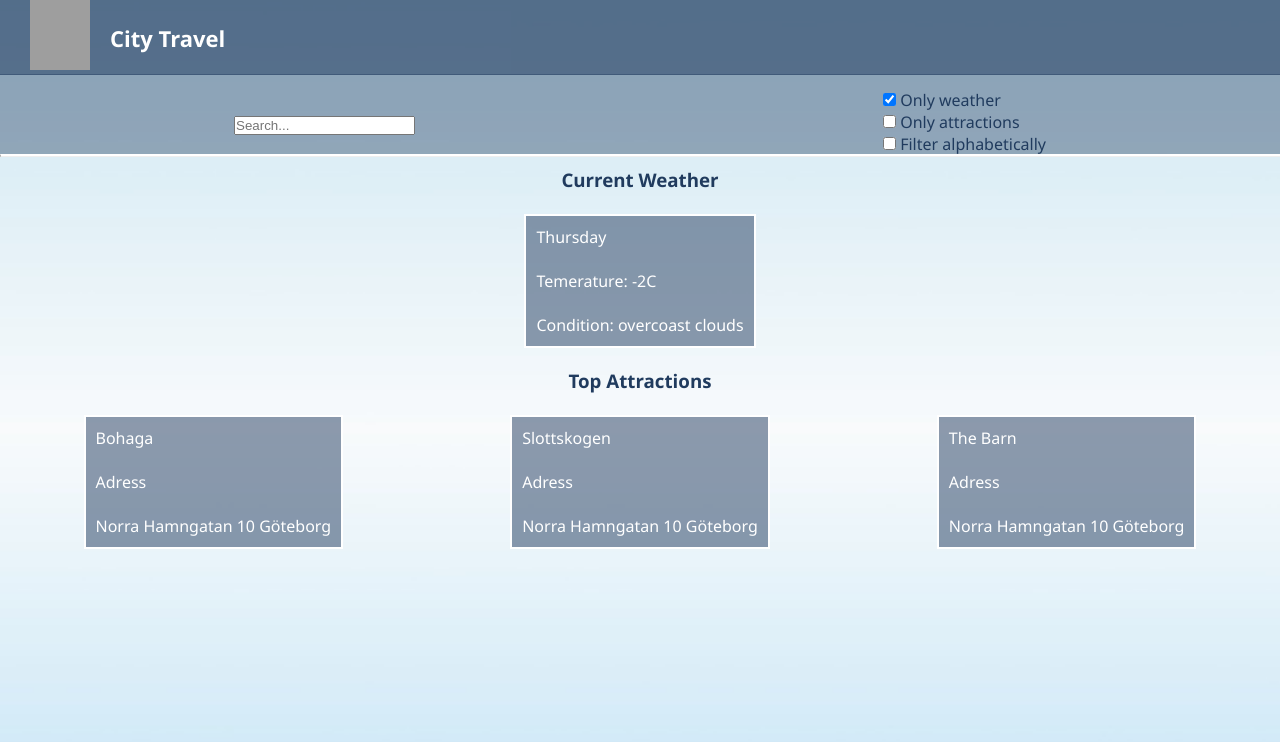
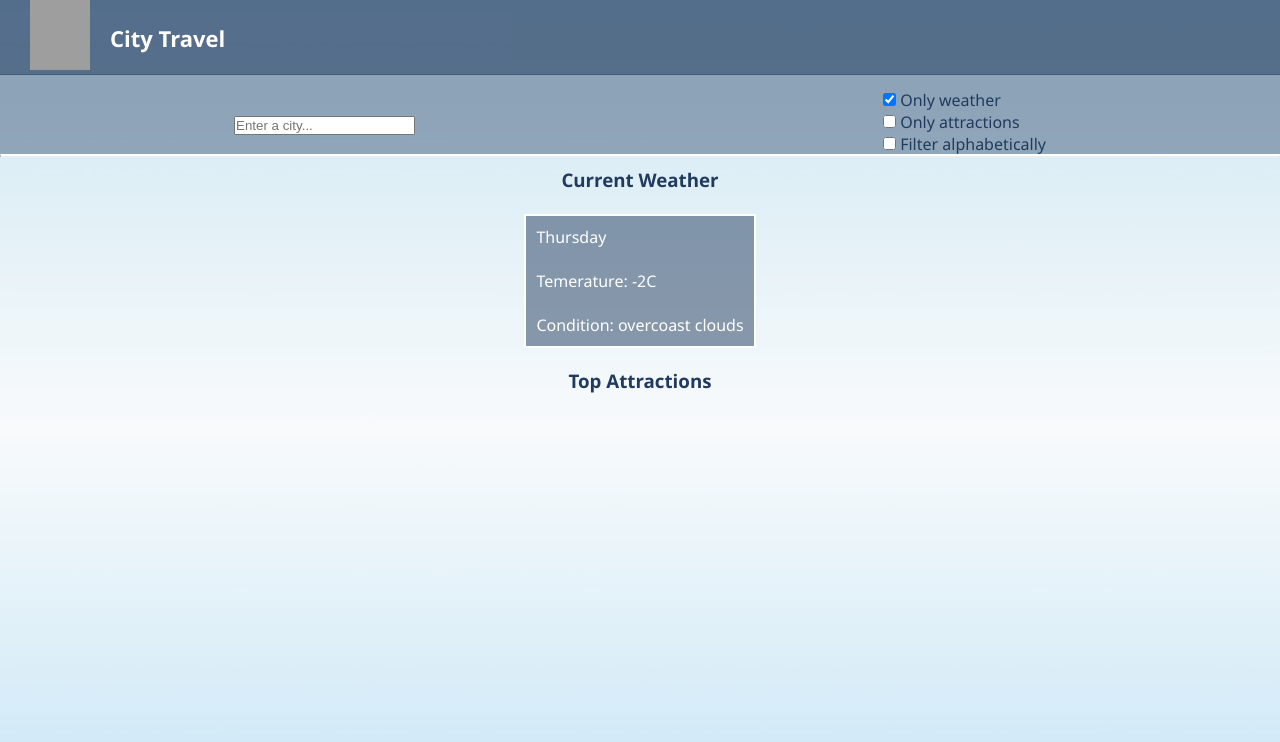
Before and after one commit to Johanna520/uppg2_JS, a plain HTML site: page index.html in a window 1280 px wide. Both pictures are taken after a click on the checkbox "Only weather". Drawn offline with Linux system fonts and the light colour scheme; grey boxes are pictures that could not be loaded.

Commit message:
checkbox ok

```diff
--- a/index.css
+++ b/index.css
@@ -1,6 +1,7 @@
 *{
     padding: 0;
     margin: 0;
+    box-sizing: border-box;
 }
 html{
     height: 100%;
@@ -99,6 +100,8 @@ footer{
     background-color: rgb(32, 59, 94);
     width: 100%;
 }*/
-#value{
-    color: green;
+
+
+#textWeather, #textAttractions{
+    display: none;
 }
--- a/index.html
+++ b/index.html
@@ -5,11 +5,8 @@
     <meta name="viewport" content="width=device-width, initial-scale=1.0">
     <title>City Travel</title>
     <link rel="stylesheet" href="index.css"/>
-
-
+    <link rel="stylesheet" href="https://cdnjs.cloudflare.com/ajax/libs/font-awesome/4.7.0/css/font-awesome.min.css">
     <script defer="true" src='main.js'></script>
-
-
 
 
 </head>
@@ -29,10 +26,13 @@
     <section>
       <section id="top-container">
 
-        <input placeholder="Search..." />
+        <input typ="text" placeholder="Enter a city..." id="executeSearch" />
+
 
 
             <form id="checkBoxes">
+
+
 
                 <input type="checkbox" id="checkBox1">
                 <label for="checkBox1"> Only weather</label><br>
@@ -43,7 +43,7 @@
             </form>
         </section>
         <hr>
-        <h2 id="values"></h2>
+        <h2 id="city"></h2>
 
         <h3>Current Weather</h3>
         <br>
@@ -61,7 +61,7 @@
         <h3>Top Attractions</h3>
         <br>
         <section id="flex-container">
-            <div id="textAttractions1">
+            <div id="textAttractions">
                 <p>Bohaga</p>
                 <br>
                 <p>Adress</p>
@@ -69,21 +69,7 @@
                 <p>Norra Hamngatan 10 Göteborg</p>
             </div>
 
-            <div id="textAttractions2">
-                <p>Slottskogen</p>
-                <br>
-                <p>Adress</p>
-                <br>
-                <p>Norra Hamngatan 10 Göteborg</p>
-            </div>
 
-            <div id="textAttractions3">
-                <p>The Barn</p>
-                <br>
-                <p>Adress</p>
-                <br>
-                <p>Norra Hamngatan 10 Göteborg</p>
-            </div>
         </section>
 
 
--- a/main.js
+++ b/main.js
@@ -1,11 +1,45 @@
 "strict mode";
 
-//search-city-imput
-const input = document.querySelector('input');
-const log = document.getElementById('values');
+/*
+search-city
+i min sök-input skriver jag in den stadjag vill söka efter.
+jag använder mig av event "change". när användaren trycker på
+Enter ändras id="city" till det användaren skriver in i sökfältet.
 
-input.addEventListener('input', updateValue);
+*/
+{
+let input = document.getElementById('executeSearch');
+let log = document.getElementById('city');
+
+input.addEventListener('change', updateValue);
 
 function updateValue(e) {
   log.textContent = e.target.value;
 }
+}
+/*
+fetch('api.openweathermap.org/data/2.5/weather?q={city name}&appid=a0d70789704075e6099712d8603723f3 ') hämta api*/
+
+
+{
+    document.getElementById("checkBox1").onchange = function(e){
+        var text = document.getElementById("textWeather");
+        if (checkBox1.checked == true){
+            text.style.display = "block";
+          } else {
+             text.style.display = "none";
+          }
+    }
+    }
+
+
+    {
+        document.getElementById("checkBox2").onchange = function(e){
+            var text = document.getElementById("textAttractions");
+            if (checkBox2.checked == true){
+                text.style.display = "block";
+              } else {
+                 text.style.display = "none";
+              }
+        }
+        }
```
Also changed, not shown: Punktlista.txt.
